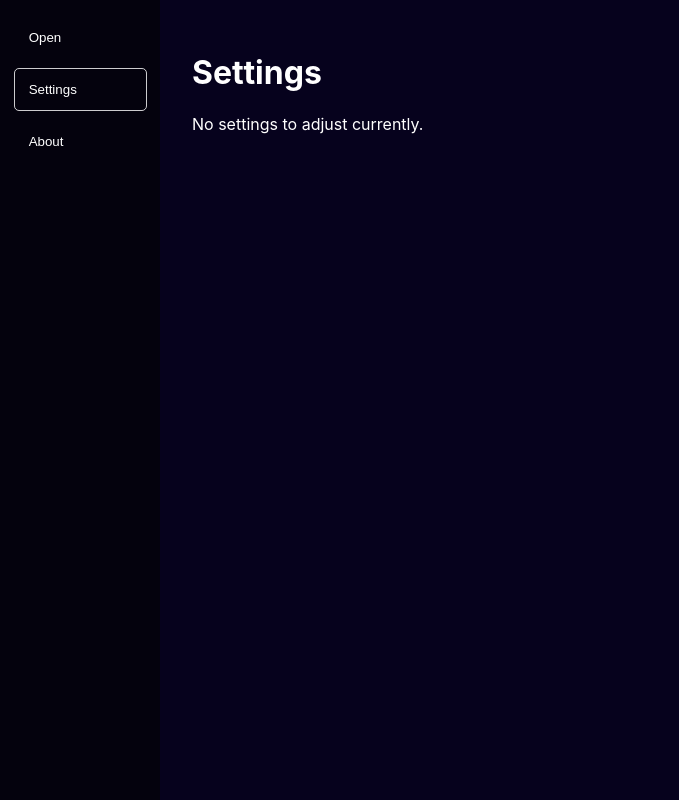
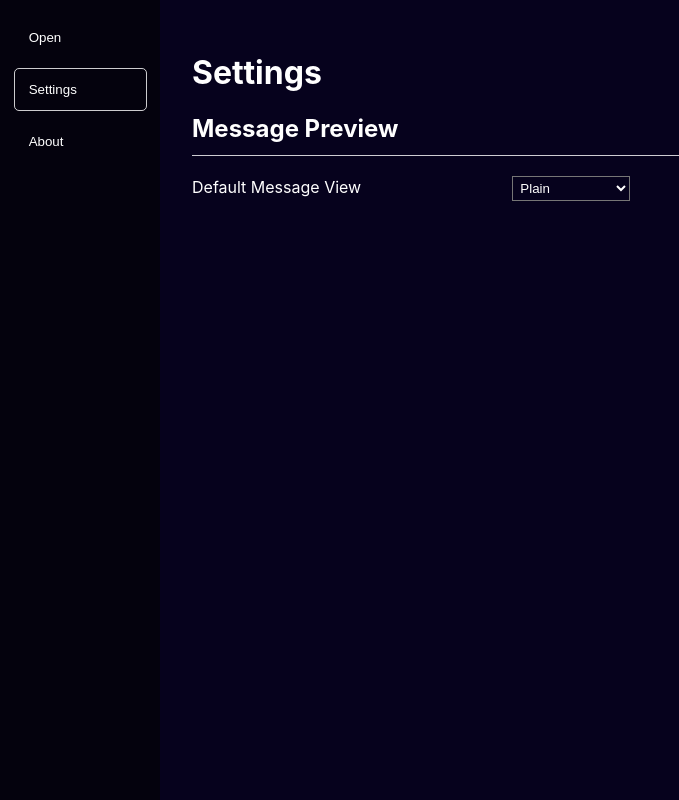
Before and after one commit to IJMacD/pst-browser, a React (Create React App) app: page / in a window 1280 px wide. Both pictures are taken after a click on the button "Settings". Shown: the whole page, without its empty margins (0-679 px from the left). Built offline with nearby package versions, Linux system fonts and the light colour scheme; the HTML template or start-up script is replaced by a standard one.

Commit message:
More style

```diff
--- a/src/App.css
+++ b/src/App.css
@@ -74,7 +74,78 @@
     font-size: 2em;
 }
 
-
 .OpenFilePage-Button input {
     display: none;
 }
+
+.OpenFilePage--Settings h2 {
+    padding-bottom: 0.5em;
+    border-bottom: 1px solid rgba(255,255,255,0.8);
+}
+
+.OpenFilePage--Settings label {
+    display: block;
+}
+
+.OpenFilePage--Settings label span {
+    display: inline-block;
+    width: 320px;
+}
+
+.OpenFilePage--Settings input,
+.OpenFilePage--Settings select
+ {
+    background-color: transparent;
+    color: inherit;
+    padding: 0.25em;
+}
+
+.OpenFilePage--Settings option
+{
+    background-color: white;
+    color: black;
+    padding: 0.25em;
+}
+
+.HeaderBar {
+    display: flex;
+    background-color: #111;
+    color: white;
+    position: sticky;
+    top: 0;
+}
+
+.HeaderBar button {
+    margin: 0.5em;
+}
+
+.HeaderBar h1 {
+    margin: 0.15em;
+    font-size: 1.4rem;
+}
+
+@media (min-width: 1200px) {
+    .PreviewPane {
+        flex: 1;
+        overflow: hidden;
+        padding: 1em;
+        display: flex;
+        flex-direction: row;
+    }
+
+    .FolderView {
+        width: 320px;
+    }
+
+    .MessageView {
+        flex: 1;
+    }
+}
+
+@media (min-width: 1400px) {
+
+    .FolderView {
+        width: 480px;
+    }
+
+}
--- a/src/App.js
+++ b/src/App.js
@@ -16,7 +16,10 @@ function App() {
     if (file) {
       file.arrayBuffer()
         .then(buffer => setPSTFile(new PST.PSTFile(buffer)))
-        .catch(e => alert(e.message));
+        .catch(e => {
+          alert(e.message);
+          setFile(null);
+        });
     }
     else {
       setPSTFile(null);
@@ -55,22 +58,31 @@ function App() {
   }
 
   return (
-    <div className="App">
+    <div className="App" style={{flexDirection:"column"}}>
+      <div className="HeaderBar">
         {
           messageStore &&
-        <div style={{padding: "1em"}}>
+          <>
+            <button onClick={() => setFile(null)}>Close</button>
             <h1>{ messageStore.displayName }</h1>
-          <button onClick={() => setFile(null)}>Close</button>
+          </>
+        }
+      </div>
+      <div style={{display:"flex"}}>
+        {
+          messageStore &&
+          <div style={{padding: "1em", width: 320}}>
             <FolderTree folder={messageStore.getRootFolder()} onClick={handleFolderClick} selectedFolderNid={selectedFolderNid} />
           </div>
         }
-      <div style={{flex:1, overflow:"hidden", padding: "1em"}}>
+        <div className="PreviewPane">
           {
             selectedFolder && <FolderView folder={selectedFolder} onClick={nid => setSelectedMessageNid(nid)} selectedMessageNid={selectedMessageNid} />
           }
           {
             selectedMessage && <MessageView message={selectedMessage} />
           }
+        </div>
       </div>
     </div>
   );
--- a/src/FolderView.js
+++ b/src/FolderView.js
@@ -28,8 +28,8 @@ export function FolderView({ folder, onClick, selectedMessageNid }) {
   const lastPage = Math.floor(folder.contentCount / ITEMS_PER_PAGE);
 
   return (
-    <div>
-      <h2>{folder.displayName}</h2>
+    <div className="FolderView">
+      <h2 style={{margin:0}}>{folder.displayName}</h2>
       <p>Total: {folder.contentCount} Unread: {folder.unreadCount}</p>
       <div>
         <button disabled={page <= 0} onClick={() => setPage(0)}>&lt;&lt;</button>{' '}
--- a/src/MessageView.js
+++ b/src/MessageView.js
@@ -1,6 +1,10 @@
 import React, { useState } from 'react';
 import { stripSubject } from './App';
+import { useSavedState } from './useSavedState';
 import { ValueView } from "./ValueView";
+
+const KEY_DEFAULT_VIEW = "pst-browser.messagePreview.defaultView";
+
 
 /**
  *
@@ -9,7 +13,8 @@ import { ValueView } from "./ValueView";
  * @returns
  */
 export function MessageView({ message }) {
-  const [mode, setMode] = useState("plain");
+  const [mode, setMode] = useSavedState(KEY_DEFAULT_VIEW, "plain");
+  const [ iframeHeight, setIframeHeight ] = useState(800);
 
   const props = message.getAllProperties();
 
@@ -18,7 +23,7 @@ export function MessageView({ message }) {
   }
 
   return (
-    <div>
+    <div className="MessageView">
       <select value={mode} onChange={e => setMode(e.target.value)}>
         <option value="plain">Plain</option>
         <option value="html">HTML</option>
@@ -34,7 +39,12 @@ export function MessageView({ message }) {
             <p style={{ margin: 0, fontFamily: "monospace", whiteSpace: "pre-wrap" }}>{message.body}</p>
           </>}
         {mode === "html" &&
-          <iframe srcDoc={message.bodyHTML} style={{ width: "100%", height: 800 }} title="Message Preview" />}
+          <iframe
+            srcDoc={message.bodyHTML}
+            style={{ width: "100%", height: iframeHeight, border: "none" }}
+            title="Message Preview"
+            onLoad={e => setIframeHeight(e.currentTarget.contentDocument?.documentElement.scrollHeight||800)}
+          />}
         {mode === "html-source" &&
           <pre style={{ whiteSpace: "pre-wrap" }}><code>{message.bodyHTML}</code></pre>}
         {mode === "props" &&
--- a/src/OpenFilePage.js
+++ b/src/OpenFilePage.js
@@ -1,7 +1,11 @@
 import React, { useState } from "react";
+import { useSavedState } from "./useSavedState";
+
+const KEY_DEFAULT_VIEW = "pst-browser.messagePreview.defaultView";
 
 export function OpenFilePage ({ onChange }) {
     const [ page, setPage ] = useState("open");
+    const [ defaultView, setDefaultView ] = useSavedState(KEY_DEFAULT_VIEW, "plain");
 
     return (
         <div className="OpenFilePage">
@@ -32,9 +36,18 @@ export function OpenFilePage ({ onChange }) {
             }
             {
                 page === "settings" &&
-                <div className="OpenFilePage-Main">
+                <div className="OpenFilePage-Main OpenFilePage--Settings">
                     <h1>Settings</h1>
-                    <p>No settings to adjust currently.</p>
+                    <h2>Message Preview</h2>
+                    <label>
+                        <span>Default Message View</span>
+                        <select value={defaultView} onChange={e => setDefaultView(e.target.value)}>
+                            <option value="plain">Plain</option>
+                            <option value="html">HTML</option>
+                            <option value="html-source">HTML (source)</option>
+                            <option value="props">Properties</option>
+                        </select>
+                    </label>
                 </div>
             }
             {
--- /dev/null
+++ b/src/useSavedState.js
@@ -0,0 +1,30 @@
+import { useState, useCallback } from "react";
+
+/**
+ * @template T
+ * @param {string} key
+ * @param {T} initialValue
+ * @returns {[T, (newState: T) => void]}
+ */
+export function useSavedState (key, initialValue) {
+    const [ state, setState ] = useState(() => {
+        const savedValue = localStorage.getItem(key);
+
+        if (savedValue) {
+            try {
+                return /** @type {T} */(JSON.parse(savedValue));
+            }
+            catch (e) {}
+        }
+
+        return initialValue;
+    });
+
+    const saveState = useCallback((/** @type {T} */ newState) => {
+        localStorage.setItem(key, JSON.stringify(newState));
+
+        setState(newState);
+    }, [key, setState]);
+
+    return [ state, saveState ];
+}
```
Lines whose indentation alone changed are shown as unchanged.
